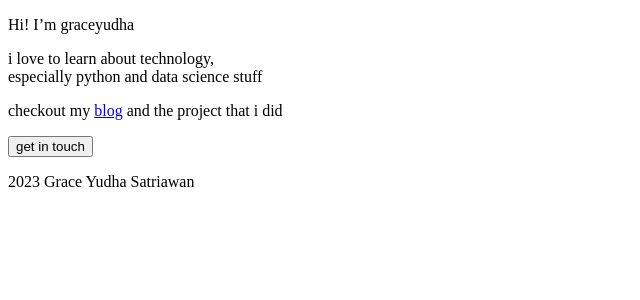
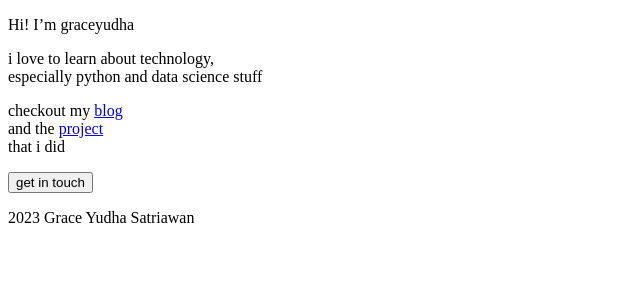
Before and after one commit to graceyudhaaa/next-blog, a Next.js app: page /Landing in a window 1280 px wide. Shown: the top 300 px of the page, without its empty margins (0-640 px from the left). Built offline with nearby package versions, Linux system fonts and the light colour scheme.

Commit message:
underline hover on landing

```diff
--- a/pages/Landing.tsx
+++ b/pages/Landing.tsx
@@ -16,9 +16,7 @@ function Landing() {
             especially python and data science stuff
           </p>
           <p className="mt-5 text-sm md:text-lg dark:text-chambray-50">
-            checkout my <span className="hover:before:block hover:before:bg-chambray-400 hover:before:inset-x-1 hover:before:bottom-0.5 before:w-0 hover:before:w-full hover:before:h-[25%] hover:before:left-0 hover:before:absolute relative inline-block transition-all duration-1000">
-              <span className="relative inline-block"><Link href='/blog'>blog</Link></span>
-            </span> and the <span>project</span> that i
+            checkout my <Link href='/blog' className="group "><span className="relative inline-block">blog <div className="bg-chambray-400 group-hover:w-full w-0 absolute bottom-0.5 h-1/4 z-[-1] transition-all duration-500" /></span></Link> and the <Link href='/blog' className="group "><span className="relative inline-block">project<div className="bg-chambray-400 group-hover:w-full w-0 absolute bottom-0.5 h-1/4 z-[-1] transition-all duration-500" /></span></Link> that i
             did
           </p>
           <Button className="mt-5" label="get in touch" ></Button>
```
